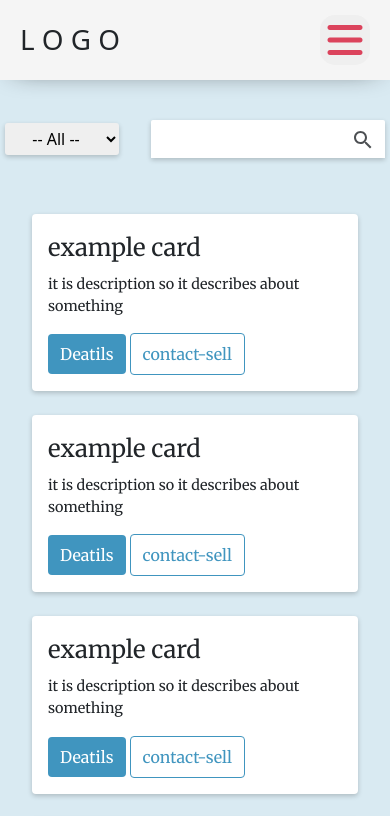
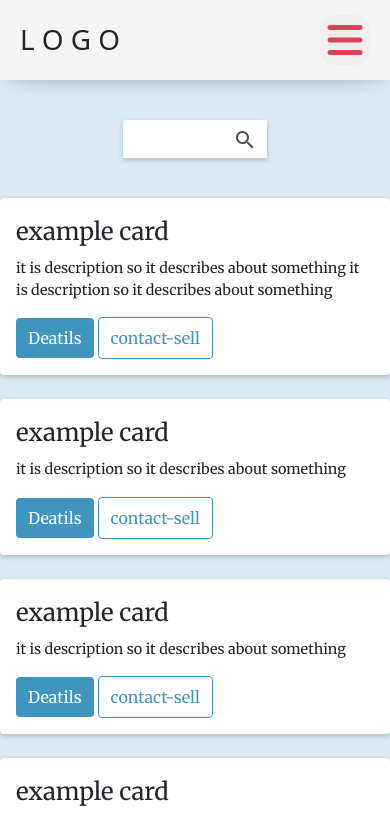
Before and after one commit to Sohan40/AnnounceProj_Frontend, a React (Vite) app in the folder Project/: page /Clubs in a window 390 px wide. Shown: the top 816 px of the page. Built offline with nearby package versions, Linux system fonts and the light colour scheme.

Commit message:
updated responsive--

```diff
--- a/Project/src/components/Card.jsx
+++ b/Project/src/components/Card.jsx
@@ -1,14 +1,14 @@
 import './Cards.css'
-export default function Card({title,desc}) {
+export default function Card({ title, desc }) {
 
     return (
 
         <div className="carrd carrd-shadow">
             <div className="carrd-header">
-              {title}
+                {title}
             </div>
             <div className="carrd-body">
-               {desc}
+                {desc}
             </div>
             <div className="carrd-footer">
                 <button className="btn">Deatils</button>
--- a/Project/src/components/Clubs.css
+++ b/Project/src/components/Clubs.css
@@ -4,6 +4,7 @@
     display: grid;
     grid-template-columns: repeat(auto-fit,minmax(300px,1fr));
 }
+
 @media (max-width:750px){
 
 
@@ -12,7 +13,12 @@
         padding-right: 2rem;
     }
 }
+@media (max-width:400px){
+    .carrd-container{
+        padding: 0;
+        grid-template-columns: repeat(auto-fit,minmax(80vw,1fr));
+    }
+}
 .clubs{
   background-color:hsl(200,50%,90%);
-  min-height: 100vh;
 }
--- a/Project/src/components/Clubs.jsx
+++ b/Project/src/components/Clubs.jsx
@@ -7,7 +7,7 @@ const data = [
     {
         id: crypto.randomUUID(),
         title: 'example card',
-        description: 'it is description so it describes about something'
+        description: 'it is description so it describes about something it is description so it describes about something'
     }
     ,
     {
--- a/Project/src/components/Dropdown.css
+++ b/Project/src/components/Dropdown.css
@@ -5,3 +5,8 @@
     border: none;
     border-radius: 3px;
 }
+@media (max-width:400px) {
+    .drop-down{
+        display: none;
+    }
+}
--- a/Project/src/components/Search.css
+++ b/Project/src/components/Search.css
@@ -35,9 +35,3 @@
 
     border: 1px solid hsl(200,50%,60%); ;
  }
- @media (max-width:750px){
-.search-bar
-{
-    width: 60vw;
-}
-}
```
